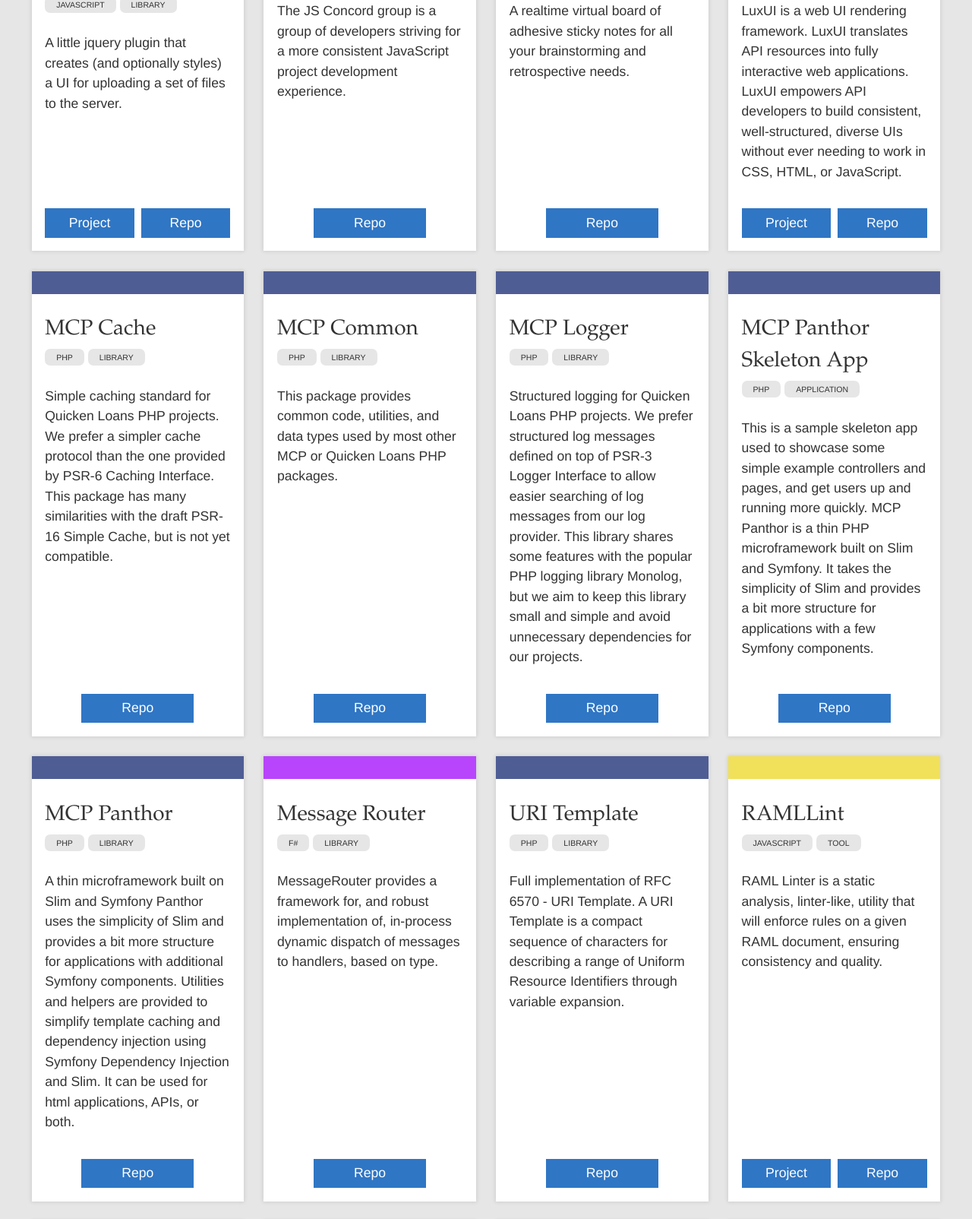
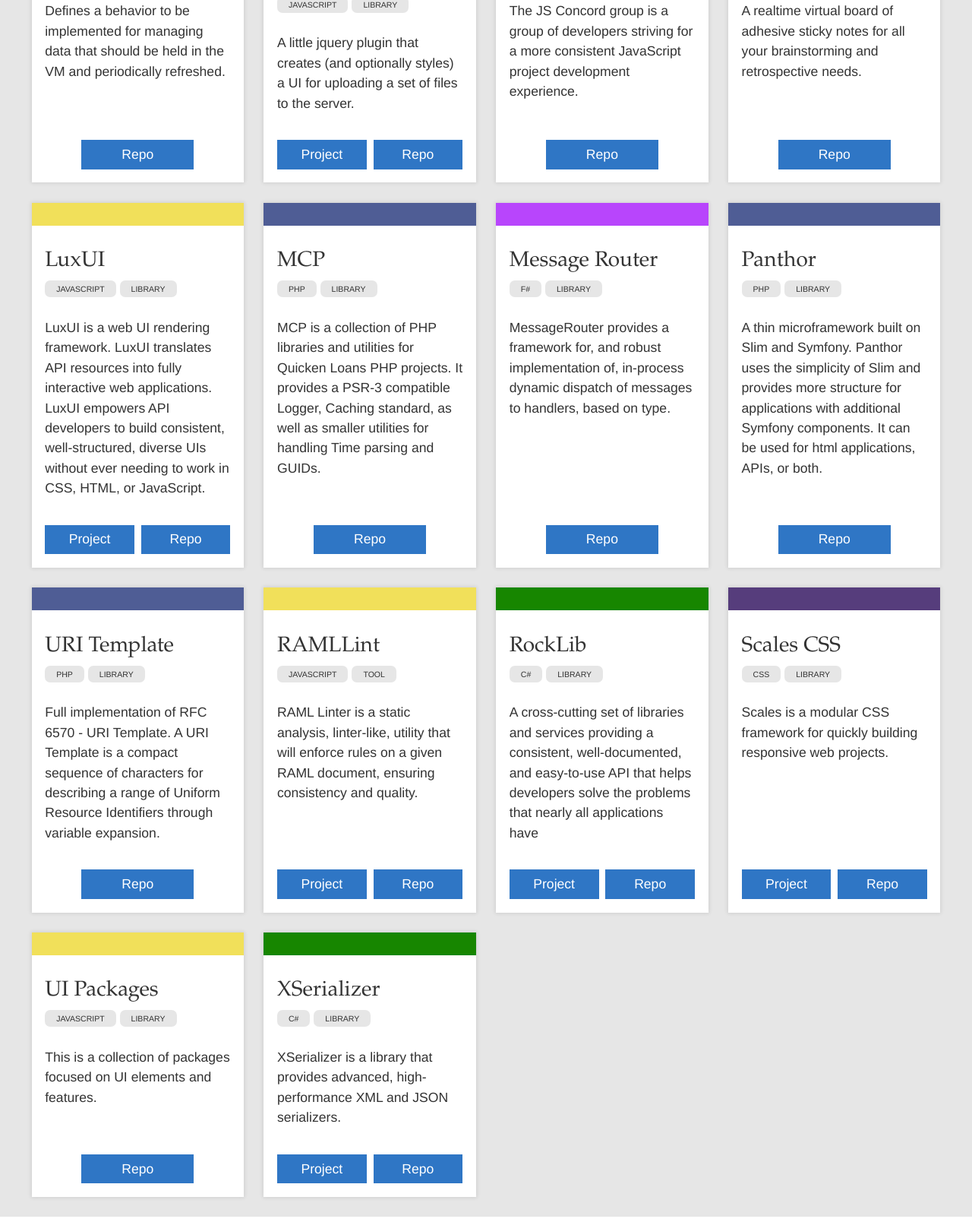
Before and after one commit to QuickenLoans/quickenloans-oss, a plain HTML site: page index.html in a window 1280 px wide. Shown: the part 586-2190 px from the top of the page at 76% size. Drawn offline with Linux system fonts and the light colour scheme.

Commit message:
publishing

```diff
--- a/index.html
+++ b/index.html
@@ -51,10 +51,31 @@
 
     <main role="main">
       <div class="o-ProjectGrid">
-        <article class="c-ProjectCard" data-lang="javascript">
+        <article class="c-ProjectCard" data-lang="elixir">
   <header class="c-ProjectCard__header">
     <h3 class="b-Gamma">
-      <a class="c-ProjectCard__heading" href="#project">jQuery Image Uploader</a>
+      <a class="c-ProjectCard__heading" href="https://github.com/QuickenLoans/cache_worker">CacheWorker</a>
+    </h3>
+    <div class="c-ProjectCard__tags">
+      <span class="c-Tag">elixir</span>
+      <span class="c-Tag">Library</span>
+    </div>
+  </header>
+
+  <p class="c-ProjectCard__body">Defines a behavior to be implemented for managing data that should be held in the VM and periodically refreshed.
+</p>
+  <p class="u-DisplayNone">elixir,erlang</p>
+
+  <footer class="c-ProjectCard__footer">
+    <a class="c-ProjectCard__button c-Button u-DisplayNone" href="undefined">Project</a>
+    <a class="c-ProjectCard__button c-Button" href="https://github.com/QuickenLoans/cache_worker">Repo</a>
+  </footer>
+</article>
+
+<article class="c-ProjectCard" data-lang="javascript">
+  <header class="c-ProjectCard__header">
+    <h3 class="b-Gamma">
+      <a class="c-ProjectCard__heading" href="http://quickenloans.github.io/jquery-imageuploader-js/">jQuery Image Uploader</a>
     </h3>
     <div class="c-ProjectCard__tags">
       <span class="c-Tag">JavaScript</span>
@@ -75,7 +96,7 @@
 <article class="c-ProjectCard" data-lang="javascript">
   <header class="c-ProjectCard__header">
     <h3 class="b-Gamma">
-      <a class="c-ProjectCard__heading" href="#project">JavaScript Concord</a>
+      <a class="c-ProjectCard__heading" href="https://github.com/QuickenLoans/js-concord">JavaScript Concord</a>
     </h3>
     <div class="c-ProjectCard__tags">
       <span class="c-Tag">JavaScript</span>
@@ -96,7 +117,7 @@
 <article class="c-ProjectCard" data-lang="javascript">
   <header class="c-ProjectCard__header">
     <h3 class="b-Gamma">
-      <a class="c-ProjectCard__heading" href="#project">LucidBoard</a>
+      <a class="c-ProjectCard__heading" href="https://github.com/QuickenLoans/lucidboard">LucidBoard</a>
     </h3>
     <div class="c-ProjectCard__tags">
       <span class="c-Tag">JavaScript</span>
@@ -117,7 +138,7 @@
 <article class="c-ProjectCard" data-lang="javascript">
   <header class="c-ProjectCard__header">
     <h3 class="b-Gamma">
-      <a class="c-ProjectCard__heading" href="#project">LuxUI</a>
+      <a class="c-ProjectCard__heading" href="https://luxui.github.io/lux-core/docs/">LuxUI</a>
     </h3>
     <div class="c-ProjectCard__tags">
       <span class="c-Tag">JavaScript</span>
@@ -138,7 +159,7 @@
 <article class="c-ProjectCard" data-lang="php">
   <header class="c-ProjectCard__header">
     <h3 class="b-Gamma">
-      <a class="c-ProjectCard__heading" href="#project">MCP Cache</a>
+      <a class="c-ProjectCard__heading" href="https://github.com/quickenloans/mcp-common">MCP</a>
     </h3>
     <div class="c-ProjectCard__tags">
       <span class="c-Tag">php</span>
@@ -146,109 +167,20 @@
     </div>
   </header>
 
-  <p class="c-ProjectCard__body">Simple caching standard for Quicken Loans PHP projects.
-We prefer a simpler cache protocol than the one provided by PSR-6 Caching Interface. This package has many similarities with the draft PSR-16 Simple Cache, but is not yet compatible.
+  <p class="c-ProjectCard__body">MCP is a collection of PHP libraries and utilities for Quicken Loans PHP projects. It provides a PSR-3 compatible Logger, Caching standard, as well as smaller utilities for handling Time parsing and GUIDs.
 </p>
-  <p class="u-DisplayNone">mcp,cache,php</p>
+  <p class="u-DisplayNone">cache,logger,time,guid,php</p>
 
   <footer class="c-ProjectCard__footer">
     <a class="c-ProjectCard__button c-Button u-DisplayNone" href="">Project</a>
-    <a class="c-ProjectCard__button c-Button" href="https://github.com/quickenloans-mcp/mcp-cache">Repo</a>
-  </footer>
-</article>
-
-<article class="c-ProjectCard" data-lang="php">
-  <header class="c-ProjectCard__header">
-    <h3 class="b-Gamma">
-      <a class="c-ProjectCard__heading" href="#project">MCP Common</a>
-    </h3>
-    <div class="c-ProjectCard__tags">
-      <span class="c-Tag">php</span>
-      <span class="c-Tag">Library</span>
-    </div>
-  </header>
-
-  <p class="c-ProjectCard__body">This package provides common code, utilities, and data types used by most other MCP or Quicken Loans PHP packages.
-</p>
-  <p class="u-DisplayNone">mcp,utilities,time,guid,php</p>
-
-  <footer class="c-ProjectCard__footer">
-    <a class="c-ProjectCard__button c-Button u-DisplayNone" href="">Project</a>
-    <a class="c-ProjectCard__button c-Button" href="https://github.com/quickenloans-mcp/mcp-common">Repo</a>
-  </footer>
-</article>
-
-<article class="c-ProjectCard" data-lang="php">
-  <header class="c-ProjectCard__header">
-    <h3 class="b-Gamma">
-      <a class="c-ProjectCard__heading" href="#project">MCP Logger</a>
-    </h3>
-    <div class="c-ProjectCard__tags">
-      <span class="c-Tag">php</span>
-      <span class="c-Tag">Library</span>
-    </div>
-  </header>
-
-  <p class="c-ProjectCard__body">Structured logging for Quicken Loans PHP projects.
-We prefer structured log messages defined on top of PSR-3 Logger Interface to allow easier searching of log messages from our log provider.
-This library shares some features with the popular PHP logging library Monolog, but we aim to keep this library small and simple and avoid unnecessary dependencies for our projects.
-</p>
-  <p class="u-DisplayNone">mcp,logging,psr-3,php</p>
-
-  <footer class="c-ProjectCard__footer">
-    <a class="c-ProjectCard__button c-Button u-DisplayNone" href="">Project</a>
-    <a class="c-ProjectCard__button c-Button" href="https://github.com/quickenloans-mcp/mcp-logger">Repo</a>
-  </footer>
-</article>
-
-<article class="c-ProjectCard" data-lang="php">
-  <header class="c-ProjectCard__header">
-    <h3 class="b-Gamma">
-      <a class="c-ProjectCard__heading" href="#project">MCP Panthor Skeleton App</a>
-    </h3>
-    <div class="c-ProjectCard__tags">
-      <span class="c-Tag">php</span>
-      <span class="c-Tag">Application</span>
-    </div>
-  </header>
-
-  <p class="c-ProjectCard__body">This is a sample skeleton app used to showcase some simple example controllers and pages, and get users up and running more quickly.
-MCP Panthor is a thin PHP microframework built on Slim and Symfony. It takes the simplicity of Slim and provides a bit more structure for applications with a few Symfony components.
-</p>
-  <p class="u-DisplayNone">mcp,skeleton,example-app,php</p>
-
-  <footer class="c-ProjectCard__footer">
-    <a class="c-ProjectCard__button c-Button u-DisplayNone" href="">Project</a>
-    <a class="c-ProjectCard__button c-Button" href="https://github.com/quickenloans-mcp/panthor-skeleton">Repo</a>
-  </footer>
-</article>
-
-<article class="c-ProjectCard" data-lang="php">
-  <header class="c-ProjectCard__header">
-    <h3 class="b-Gamma">
-      <a class="c-ProjectCard__heading" href="#project">MCP Panthor</a>
-    </h3>
-    <div class="c-ProjectCard__tags">
-      <span class="c-Tag">php</span>
-      <span class="c-Tag">Library</span>
-    </div>
-  </header>
-
-  <p class="c-ProjectCard__body">A thin microframework built on Slim and Symfony
-Panthor uses the simplicity of Slim and provides a bit more structure for applications with additional Symfony components. Utilities and helpers are provided to simplify template caching and dependency injection using Symfony Dependency Injection and Slim. It can be used for html applications, APIs, or both.
-</p>
-  <p class="u-DisplayNone">mcp,microframework,error-handling,cookie-encryption,php</p>
-
-  <footer class="c-ProjectCard__footer">
-    <a class="c-ProjectCard__button c-Button u-DisplayNone" href="">Project</a>
-    <a class="c-ProjectCard__button c-Button" href="https://github.com/quickenloans-mcp/mcp-panthor">Repo</a>
+    <a class="c-ProjectCard__button c-Button" href="https://github.com/quickenloans/mcp-common">Repo</a>
   </footer>
 </article>
 
 <article class="c-ProjectCard" data-lang="fsharp">
   <header class="c-ProjectCard__header">
     <h3 class="b-Gamma">
-      <a class="c-ProjectCard__heading" href="#project">Message Router</a>
+      <a class="c-ProjectCard__heading" href="https://github.com/QuickenLoans/MessageRouter">Message Router</a>
     </h3>
     <div class="c-ProjectCard__tags">
       <span class="c-Tag">F#</span>
@@ -269,7 +201,29 @@
 <article class="c-ProjectCard" data-lang="php">
   <header class="c-ProjectCard__header">
     <h3 class="b-Gamma">
-      <a class="c-ProjectCard__heading" href="#project">URI Template</a>
+      <a class="c-ProjectCard__heading" href="https://github.com/quickenloans/mcp-panthor">Panthor</a>
+    </h3>
+    <div class="c-ProjectCard__tags">
+      <span class="c-Tag">php</span>
+      <span class="c-Tag">Library</span>
+    </div>
+  </header>
+
+  <p class="c-ProjectCard__body">A thin microframework built on Slim and Symfony.
+Panthor uses the simplicity of Slim and provides more structure for applications with additional Symfony components. It can be used for html applications, APIs, or both.
+</p>
+  <p class="u-DisplayNone">mcp,microframework,php</p>
+
+  <footer class="c-ProjectCard__footer">
+    <a class="c-ProjectCard__button c-Button u-DisplayNone" href="">Project</a>
+    <a class="c-ProjectCard__button c-Button" href="https://github.com/quickenloans/mcp-panthor">Repo</a>
+  </footer>
+</article>
+
+<article class="c-ProjectCard" data-lang="php">
+  <header class="c-ProjectCard__header">
+    <h3 class="b-Gamma">
+      <a class="c-ProjectCard__heading" href="https://github.com/QuickenLoans/uri-template">URI Template</a>
     </h3>
     <div class="c-ProjectCard__tags">
       <span class="c-Tag">php</span>
@@ -290,7 +244,7 @@
 <article class="c-ProjectCard" data-lang="javascript">
   <header class="c-ProjectCard__header">
     <h3 class="b-Gamma">
-      <a class="c-ProjectCard__heading" href="#project">RAMLLint</a>
+      <a class="c-ProjectCard__heading" href="http://quickenloans.github.io/ramllint/">RAMLLint</a>
     </h3>
     <div class="c-ProjectCard__tags">
       <span class="c-Tag">JavaScript</span>
@@ -311,7 +265,7 @@
 <article class="c-ProjectCard" data-lang="csharp">
   <header class="c-ProjectCard__header">
     <h3 class="b-Gamma">
-      <a class="c-ProjectCard__heading" href="#project">RockFramework</a>
+      <a class="c-ProjectCard__heading" href="http://www.rockframework.org/">RockLib</a>
     </h3>
     <div class="c-ProjectCard__tags">
       <span class="c-Tag">C#</span>
@@ -325,14 +279,14 @@
 
   <footer class="c-ProjectCard__footer">
     <a class="c-ProjectCard__button c-Button " href="http://www.rockframework.org/">Project</a>
-    <a class="c-ProjectCard__button c-Button" href="https://github.com/RockFramework">Repo</a>
+    <a class="c-ProjectCard__button c-Button" href="https://github.com/rocklib">Repo</a>
   </footer>
 </article>
 
 <article class="c-ProjectCard" data-lang="css">
   <header class="c-ProjectCard__header">
     <h3 class="b-Gamma">
-      <a class="c-ProjectCard__heading" href="#project">Scales CSS</a>
+      <a class="c-ProjectCard__heading" href="http://scalescss.com">Scales CSS</a>
     </h3>
     <div class="c-ProjectCard__tags">
       <span class="c-Tag">CSS</span>
@@ -353,7 +307,7 @@
 <article class="c-ProjectCard" data-lang="javascript">
   <header class="c-ProjectCard__header">
     <h3 class="b-Gamma">
-      <a class="c-ProjectCard__heading" href="#project">UI Packages</a>
+      <a class="c-ProjectCard__heading" href="https://github.com/QuickenLoans/quickenloans-ui-packages">UI Packages</a>
     </h3>
     <div class="c-ProjectCard__tags">
       <span class="c-Tag">JavaScript</span>
@@ -374,7 +328,7 @@
 <article class="c-ProjectCard" data-lang="csharp">
   <header class="c-ProjectCard__header">
     <h3 class="b-Gamma">
-      <a class="c-ProjectCard__heading" href="#project">XSerializer</a>
+      <a class="c-ProjectCard__heading" href="https://github.com/QuickenLoans/XSerializer">XSerializer</a>
     </h3>
     <div class="c-ProjectCard__tags">
       <span class="c-Tag">C#</span>
```
Also changed, not shown: README.md (added).
